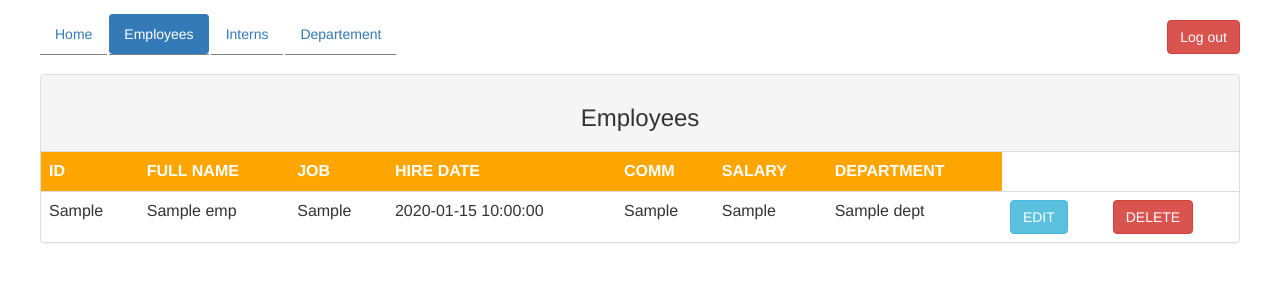
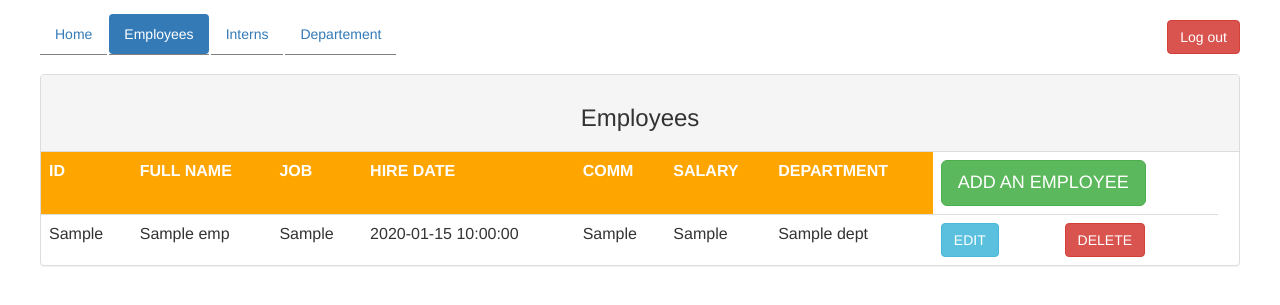
Before and after one commit to starniciuc/HR-App, a PHP site: page /employee.php in a window 1280 px wide. Shown: the part 100-405 px from the top of the page. Run offline with PHP 8.4, Linux system fonts and the light colour scheme; the visitor is signed in with stand-in values (Sample User, id 1); tables that the repository leaves empty or names only in its code hold one stand-in row (values such as "Sample post").

Commit message:
create new button for add an employee

```diff
--- a/employee.php
+++ b/employee.php
@@ -54,7 +54,10 @@ $stmt->execute();
         <!-- Table -->
         <table class="table">
         <tr>
-          <th>ID</th><th>FULL NAME</th> <th>JOB</th> <th>HIRE DATE</th><th>COMM</th><th>SALARY</th><th>DEPARTMENT</th>
+          <th>ID</th><th>FULL NAME</th> <th>JOB</th> <th>HIRE DATE</th>
+          <th>COMM</th><th>SALARY</th><th>DEPARTMENT</th>
+          <td colspan="2"><button type="button" class="btn btn-success btn-lg">ADD AN EMPLOYEE</button></td>
+          <td></td>
         </tr>
         <?php
         while($result=$stmt->fetch(PDO::FETCH_ASSOC)){
```
